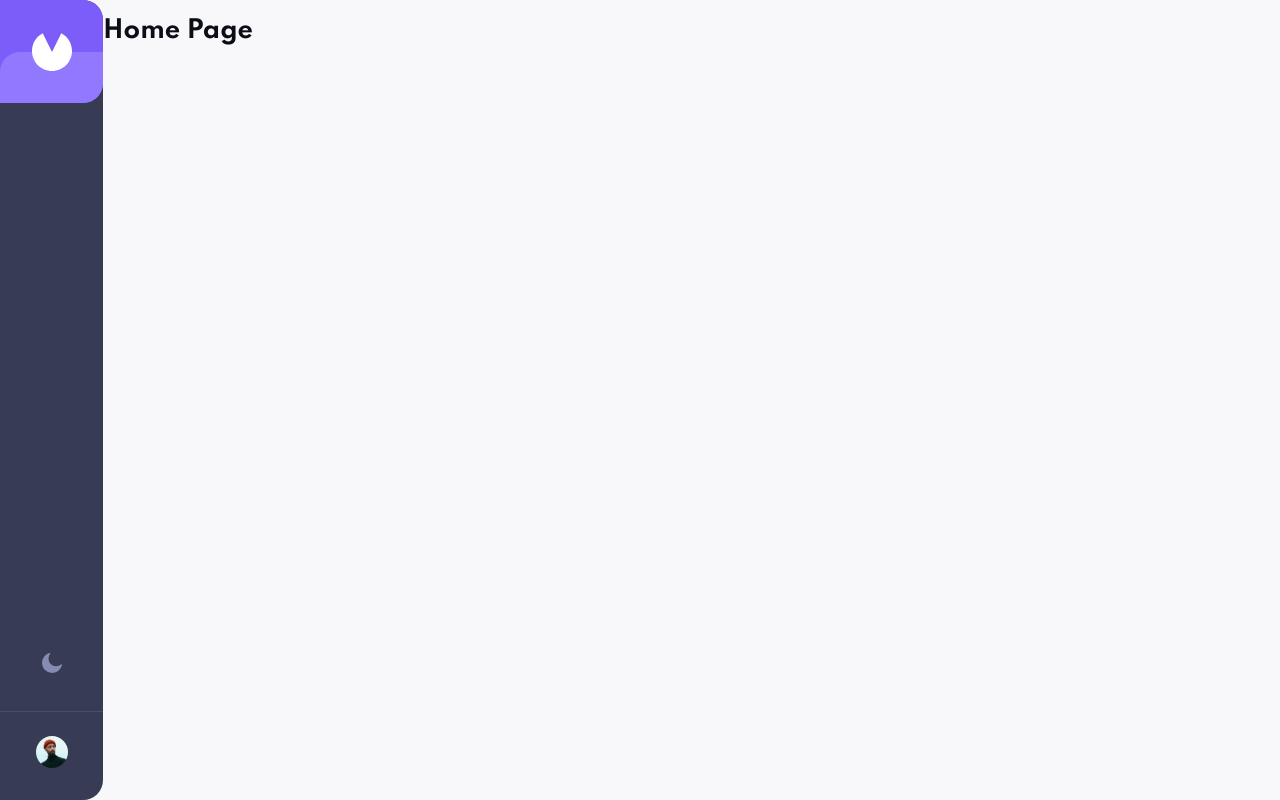
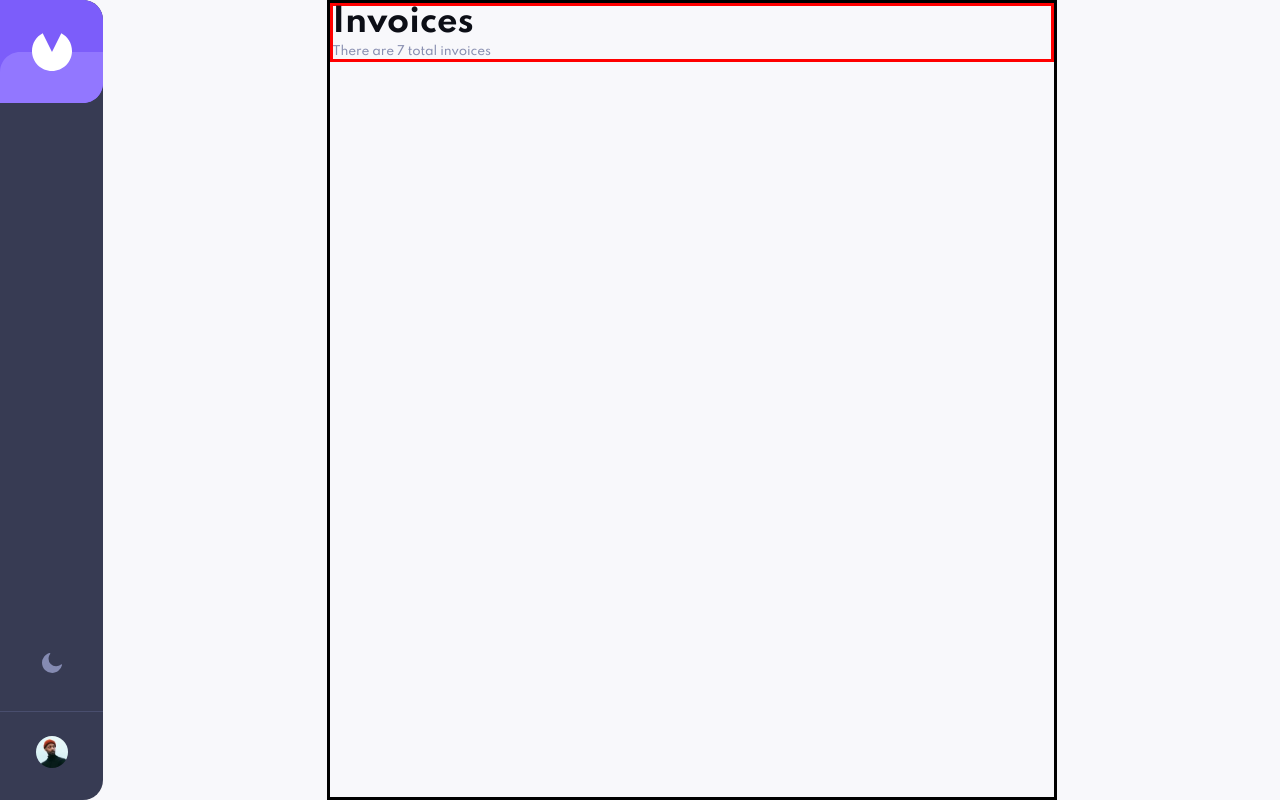
Before and after one commit to brunocs90/invoice-app, a React (Vite) app: page / in a window 1280 px wide. Built offline with nearby package versions, Linux system fonts and the light colour scheme.

Commit message:
using layout

```diff
--- a/src/pages/HomePage/index.tsx
+++ b/src/pages/HomePage/index.tsx
@@ -1,9 +1,15 @@
-import { HomePageContainer } from './styles';
+import LayoutDefault from '../layout';
+import { HomeHeader, HomePageContainer } from './styles';
 
 export function HomePage() {
     return (
-        <HomePageContainer>
-            <h1>Home Page</h1>
-        </HomePageContainer>
+        <LayoutDefault>
+            <HomePageContainer>
+                <HomeHeader>
+                    <div className="heading">Invoices</div>
+                    <div className="invoicesCount">There are 7 total invoices</div>
+                </HomeHeader>
+            </HomePageContainer>
+        </LayoutDefault>
     );
 }
--- a/src/pages/HomePage/styles.ts
+++ b/src/pages/HomePage/styles.ts
@@ -2,9 +2,44 @@ import styled from 'styled-components';
 import { DEVICE_SIZE } from '../../constants';
 
 export const HomePageContainer = styled.div`
-    /* border: solid blue; */
-    width: 100%;
+    width: 327px;
+    display: flex;
+    border: solid black;
 
+    @media screen and (min-width: ${DEVICE_SIZE.md}) {
+        width: 672px;
+    }
     @media screen and (min-width: ${DEVICE_SIZE.lg}) {
+        width: 730px;
     }
 `;
+
+export const HomeHeader = styled.div`
+    width: 100%;
+    height: fit-content;
+
+    display: flex;
+    align-items: left;
+    justify-content: center;
+    flex-direction: column;
+
+    border: solid red;
+
+    .heading {
+        font-size: 1.25rem;
+        font-weight: 700;
+        line-height: 1;
+        margin-bottom: 0.4375rem;
+
+        @media screen and (min-width: ${DEVICE_SIZE.md}) {
+            font-size: 2rem;
+        }
+    }
+
+    .invoicesCount {
+        font-size: 0.75rem;
+        font-weight: 500;
+        color: ${({ theme }) => theme.text.color1};
+        letter-spacing: -0.1px;
+    }
+`;
--- a/src/pages/InvoiceDetails/index.tsx
+++ b/src/pages/InvoiceDetails/index.tsx
@@ -1,9 +1,12 @@
+import LayoutDefault from '../layout';
 import { InvoiceContainer } from './styles';
 
 export function InvoiceDetails() {
     return (
-        <InvoiceContainer>
-            <h1>Invoice Details Page</h1>
-        </InvoiceContainer>
+        <LayoutDefault>
+            <InvoiceContainer>
+                <h1>Invoice Details Page</h1>
+            </InvoiceContainer>
+        </LayoutDefault>
     );
 }
--- a/src/pages/InvoiceDetails/styles.ts
+++ b/src/pages/InvoiceDetails/styles.ts
@@ -1,10 +1,16 @@
 import styled from 'styled-components';
+import { DEVICE_SIZE } from '../../constants';
 
 export const InvoiceContainer = styled.div`
-    border: solid red;
+    width: 327px;
     display: flex;
-    align-items: center;
-    justify-content: flex-start;
-    margin-bottom: 2rem;
-    width: 100%;
+    justify-content: center;
+    border: solid black;
+
+    @media screen and (min-width: ${DEVICE_SIZE.md}) {
+        width: 672px;
+    }
+    @media screen and (min-width: ${DEVICE_SIZE.lg}) {
+        width: 730px;
+    }
 `;
--- /dev/null
+++ b/src/pages/layout/index.tsx
@@ -0,0 +1,14 @@
+import { ReactNode } from 'react';
+import { MainPageContainer } from './styles';
+
+interface LayoutDefaultProps {
+    children: ReactNode;
+}
+
+export default function LayoutDefault({ children }: LayoutDefaultProps) {
+    return (
+        <>
+            <MainPageContainer>{children}</MainPageContainer>
+        </>
+    );
+}
--- /dev/null
+++ b/src/pages/layout/styles.ts
@@ -0,0 +1,7 @@
+import styled from 'styled-components';
+
+export const MainPageContainer = styled.div`
+    width: 100%;
+    display: flex;
+    justify-content: center;
+`;
```
